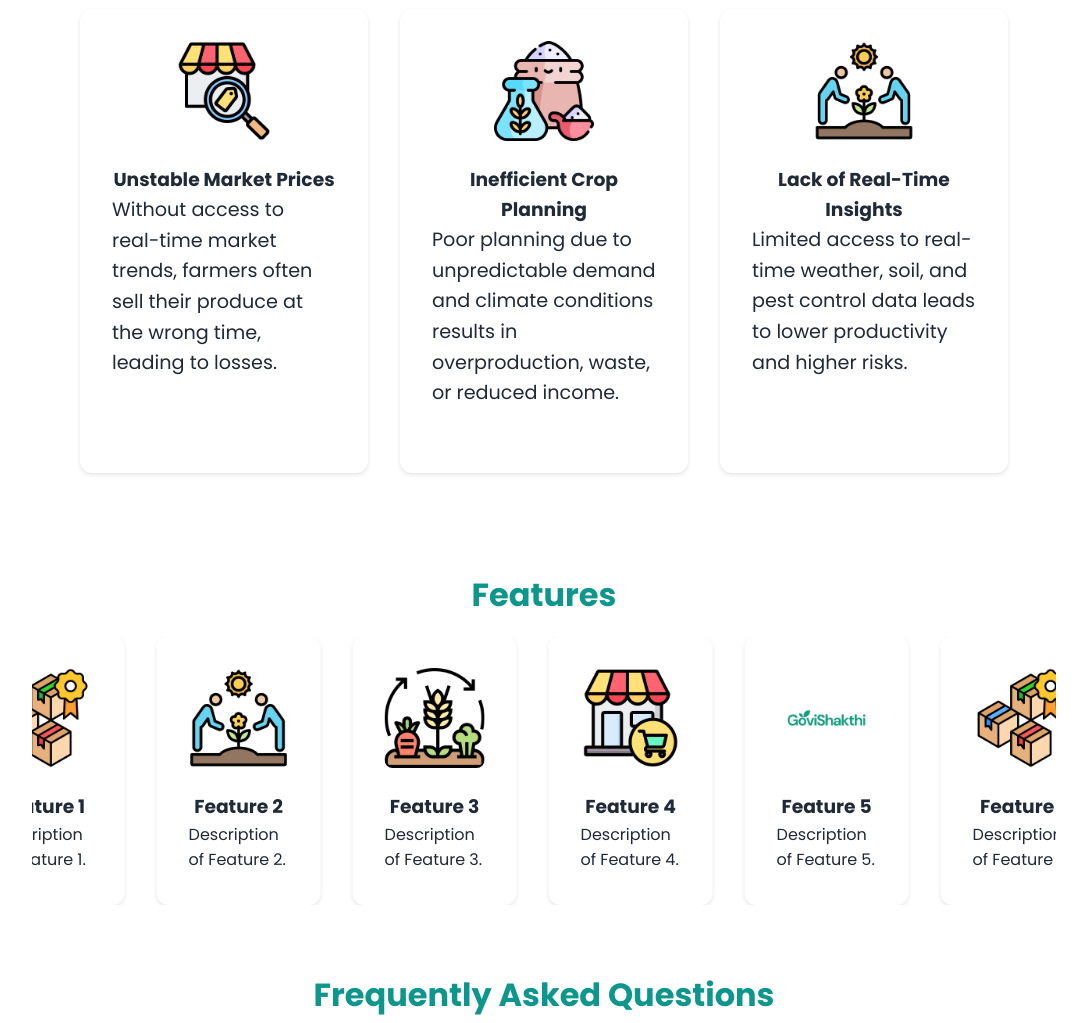
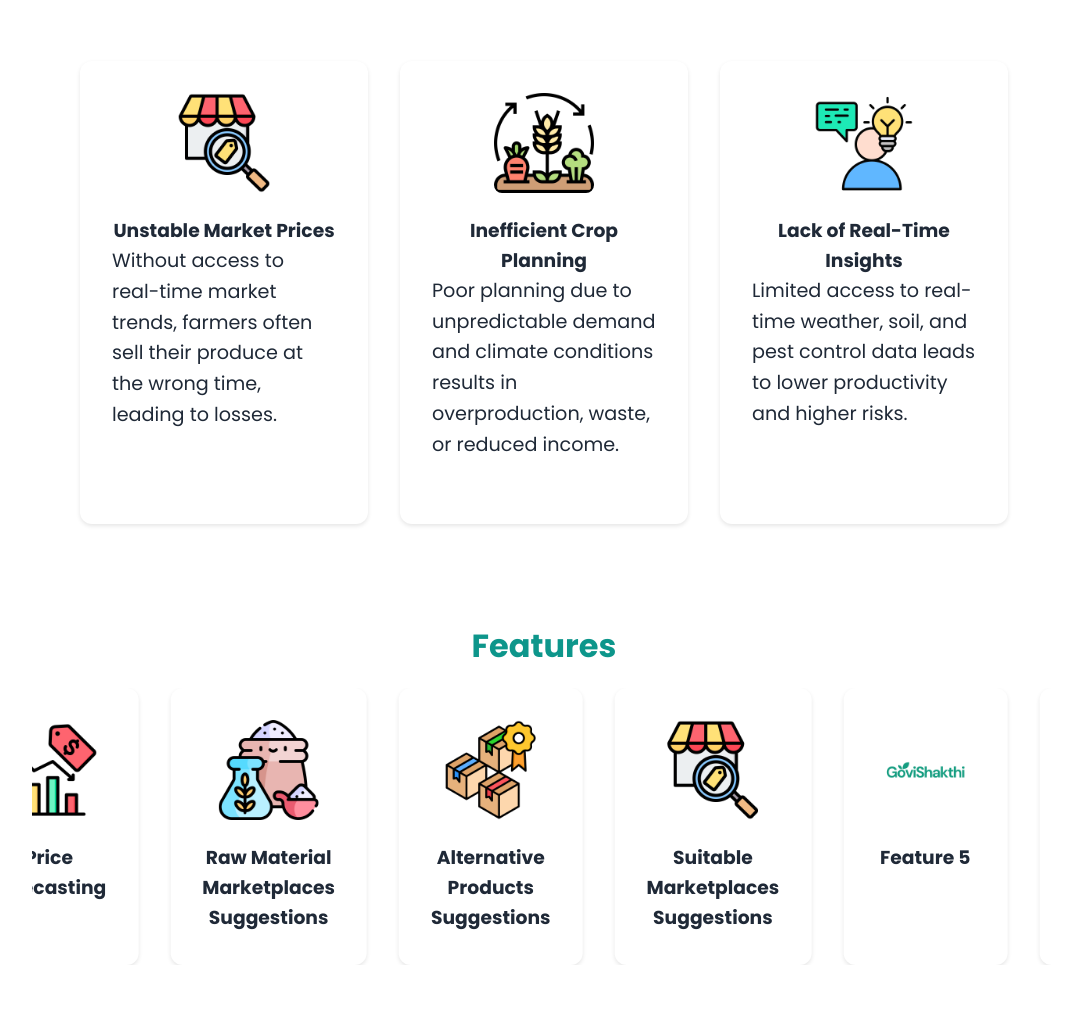
Before and after one commit to DulenL30/GoviShakthi-Marketing-Web, a plain HTML site: page index.html in a window 1280 px wide. Shown: the part 1705-2728 px from the top of the page, without its empty margins (96-1183 px from the left). Drawn offline with Linux system fonts and the light colour scheme.

Commit message:
minor updates

```diff
--- a/CSS/style.css
+++ b/CSS/style.css
@@ -90,6 +90,7 @@
     font-size: 3rem;
     margin-bottom: 1.5rem;
     animation: fadeInUp 0.8s ease;
+    color: var(--primary-color);
   }
 
   .hero p {
@@ -105,6 +106,7 @@
     gap: 1rem;
     justify-content: center;
     animation: fadeInUp 1.2s ease;
+    padding-top: 2rem;
   }
 
   .primary-btn, .secondary-btn {
@@ -143,7 +145,7 @@
     }
 
     .target-users h2{
-        font-size: 2rem;
+        font-size: 3rem;
         margin-bottom: 1.0rem;
         color: var(--primary-color);
     }
@@ -169,7 +171,7 @@
   }
 
   .problems h2{
-    font-size: 2rem;
+    font-size: 3rem;
     margin-bottom: 1.0rem;
     color: var(--primary-color);
   }
--- a/index.html
+++ b/index.html
@@ -38,7 +38,7 @@
                 <h2>Who is GoviShakthi For?</h2>
                 <div class="user-cards">
                     <div class="card">
-                        <img src="/IMAGES/retailer.png"/>
+                        <img src="/IMAGES/farmers.png"/>
                         <h3>Low and Middle Scale Farmers</h3>
                         <p>Empowering  with tools to forecast prices, reduce waste, and maximize profits through smarter market decisions</p>
                     </div>
@@ -55,17 +55,17 @@
                 <p>Many farmers and agribusinesses struggle due to a lack of market intelligence, inefficient planning, and unpredictable pricing. GoviShakthi simplifies agricultural decision-making with AI-driven insights.</p>
                 <div class="problem-cards">
                     <div class="card">
-                        <img src="/IMAGES/brand.png" alt="Market Prices"/>
+                        <img src="/IMAGES/Market.png" alt="Market Prices"/>
                         <h3>Unstable Market Prices</h3>
                         <p>Without access to real-time market trends, farmers often sell their produce at the wrong time, leading to losses.</p>
                     </div>
                     <div class="card">
-                        <img src="/IMAGES/raw-materials.png" alt="Market Prices"/>
+                        <img src="/IMAGES/plant.png" alt="Market Prices"/>
                         <h3>Inefficient Crop Planning</h3>
                         <p>Poor planning due to unpredictable demand and climate conditions results in overproduction, waste, or reduced income.</p>
                     </div>
                     <div class="card">
-                        <img src="/IMAGES/gardening.png" alt="Market Prices"/>
+                        <img src="/IMAGES/insight.png" alt="Market Prices"/>
                         <h3>Lack of Real-Time Insights</h3>
                         <p>Limited access to real-time weather, soil, and pest control data leads to lower productivity and higher risks.</p>
                     </div>
@@ -77,29 +77,29 @@
                 <div class="carousel">
                     <div class="carousel-track">
                         <div class="card">
-                            <img src="/IMAGES/best-product.png" alt="Feature 1"/>
-                            <h3>Feature 1</h3>
-                            <p>Description of Feature 1.</p>
+                            <img src="/IMAGES/low-price.png" alt="Feature 1"/>
+                            <h3>Price Forecasting</h3>
+                            <p></p>
                         </div>
                         <div class="card">
-                            <img src="/IMAGES/gardening.png" alt="Feature 2"/>
-                            <h3>Feature 2</h3>
-                            <p>Description of Feature 2.</p>
+                            <img src="/IMAGES/raw-materials.png" alt="Feature 2"/>
+                            <h3>Raw Material Marketplaces Suggestions</h3>
+                            <p></p>
                         </div>
                         <div class="card">
-                            <img src="/IMAGES/plant.png" alt="Feature 3"/>
-                            <h3>Feature 3</h3>
-                            <p>Description of Feature 3.</p>
+                            <img src="/IMAGES/Alternative Products.png" alt="Feature 3"/>
+                            <h3>Alternative Products Suggestions</h3>
+                            <p></p>
                         </div>
                         <div class="card">
-                            <img src="/IMAGES/retailer.png" alt="Feature 4"/>
-                            <h3>Feature 4</h3>
-                            <p>Description of Feature 4.</p>
+                            <img src="/IMAGES/Market.png" alt="Feature 4"/>
+                            <h3>Suitable Marketplaces Suggestions</h3>
+                            <p></p>
                         </div>
                         <div class="card">
                             <img src="/IMAGES/GoviShakthi-Logo.png" alt="Feature 5"/>
                             <h3>Feature 5</h3>
-                            <p>Description of Feature 5.</p>
+                            <p></p>
                         </div>
                     </div>
                 </div>
```
Also changed, not shown: IMAGES/Alternative Products.png (renamed from IMAGES/best-product.png), IMAGES/Market.png (renamed from IMAGES/brand.png).
